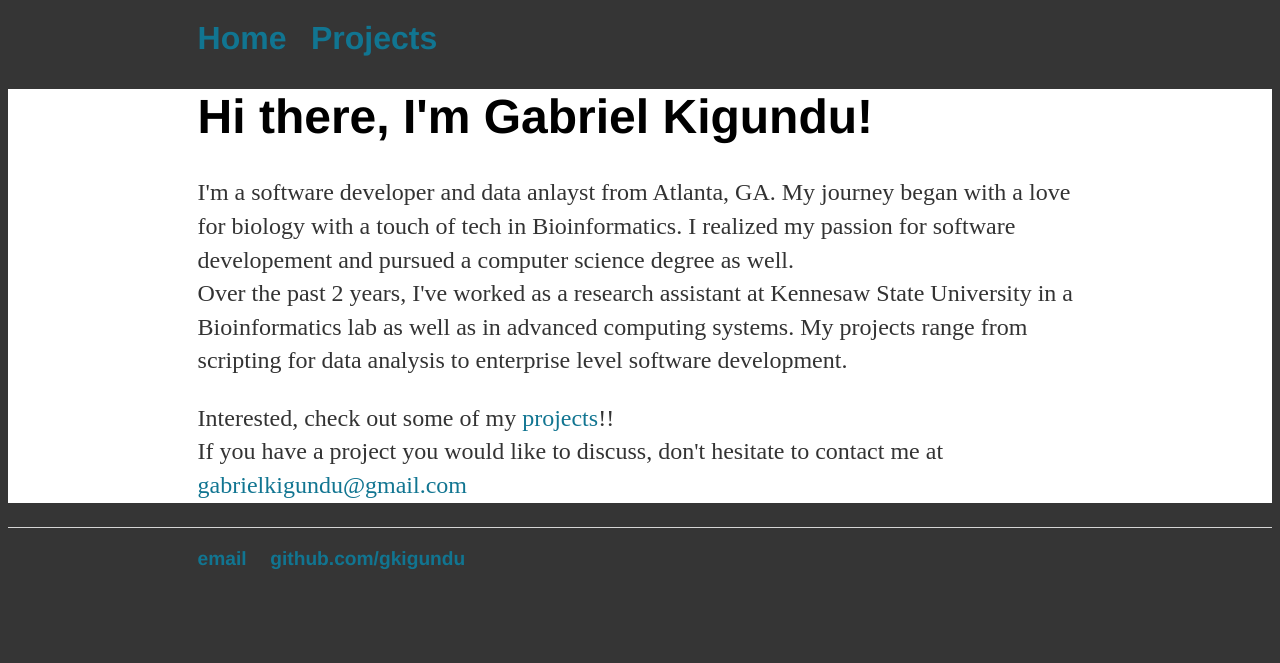
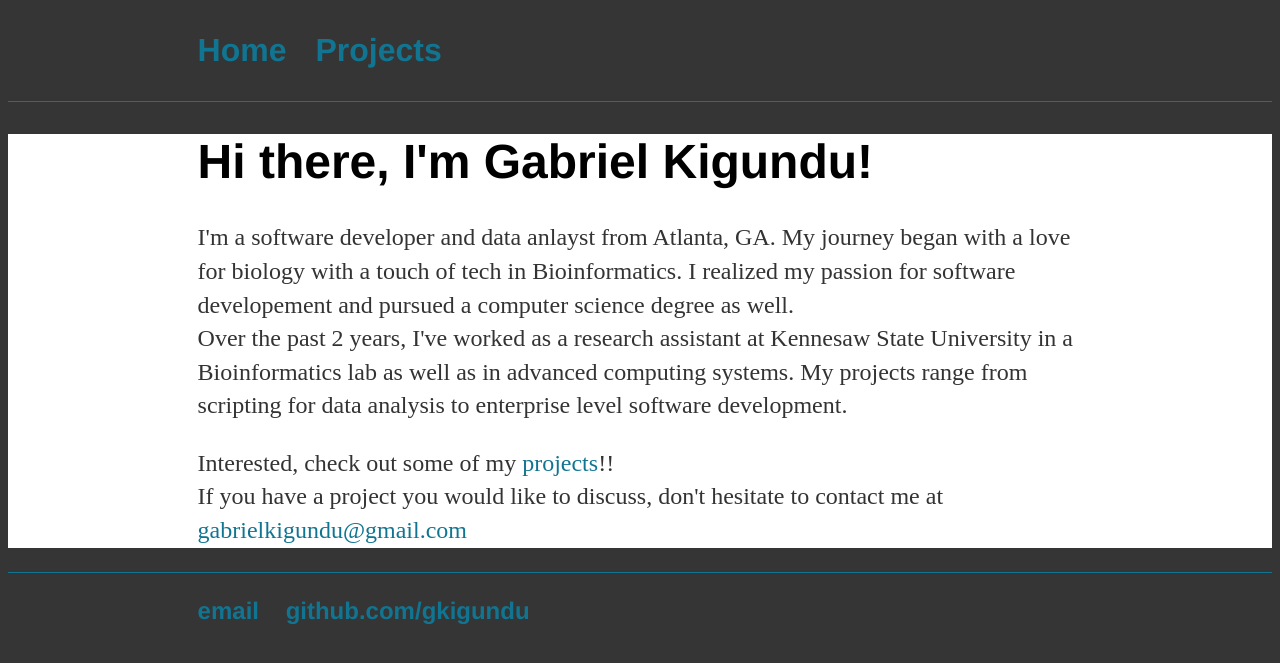
Before and after one commit to gkigundu/gkigundu.github.io, a Jekyll site: the page built from index.html, in a window 1280 px wide. Shown: the top 663 px of the page. Built offline with Jekyll 4.4.1, drawn with Linux system fonts in a browser that asks for light colours.

Commit message:
Update main.css

```diff
--- a/css/main.css
+++ b/css/main.css
@@ -18,14 +18,7 @@ nav ul, footer ul {
 nav ul li, footer ul li {
 	display: inline;
 	margin-right: 20px;
-
 	width: 100%;
-}
-nav ul li {
-    font-size: 2em;
-}
-footer ul li {
-    font-size: 1.5em;
 }
 a {
 	text-decoration: none;
@@ -48,10 +41,13 @@ p {
 	color: #333;
 }
 footer {
-    border-top: 1px solid #d5d5d5;
-    font-size: .8em;
+	border-top: 1px solid #117591;
+	font-size: 1.5em;
 }
-
+nav{
+	border-bottom: 1px solid #117591;
+	font-size: 2em;
+}
 ul.posts {
 	margin: 20px auto 40px;
 	font-size: 1.5em;
```
Lines whose indentation alone changed are shown as unchanged.
